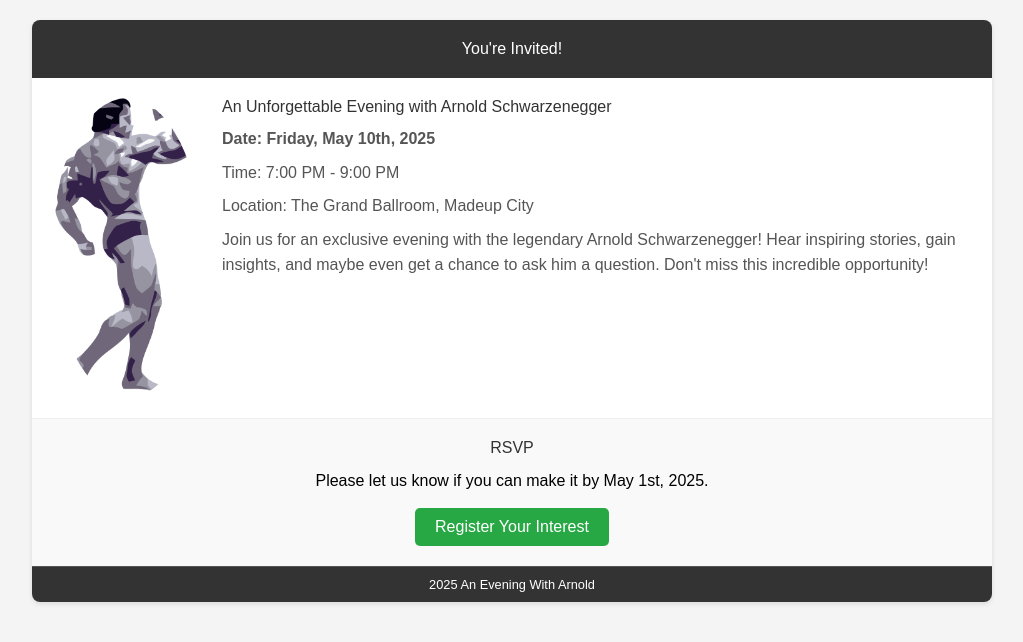
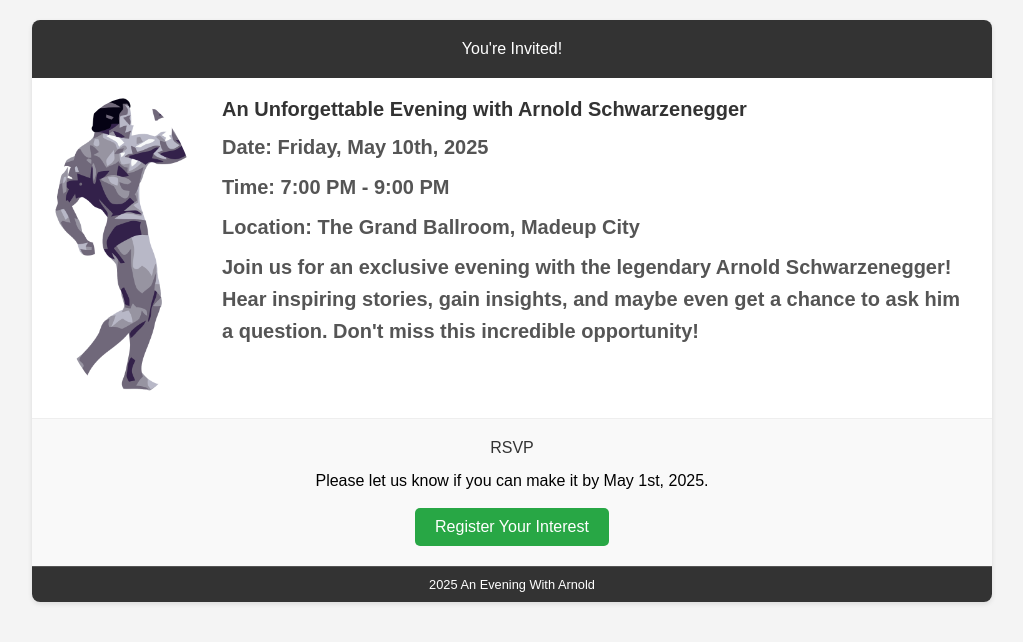
Before and after one commit to Kadrevex/Kadrevex.github.io, a plain HTML site: page index.html in a window 1280 px wide. Shown: the whole page, without its empty margins (128-1151 px from the left). Drawn offline with Linux system fonts and the light colour scheme.

Commit message:
Update index.html

```diff
--- a/index.html
+++ b/index.html
@@ -49,12 +49,13 @@
                 height: auto;
                 margin-right: 20px; /* Space between the image and text */
                 border-radius: 50%; /* Make the image circular */
-                object-fit: cover;
                 float: left;
             }
 
             .event-details div {
                 text-align: left;
+                font-size:1.25em;
+                font-weight: bold;
             }
 
             .event-details h2 {
```
